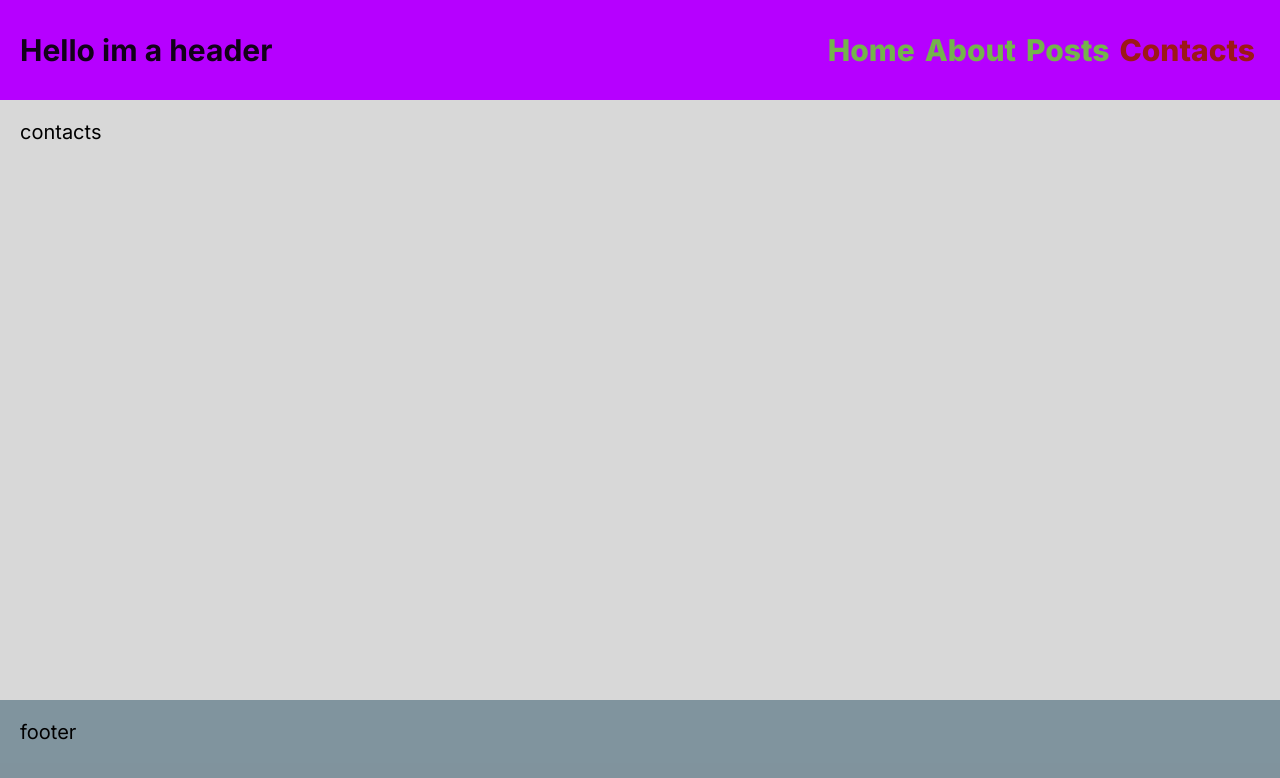
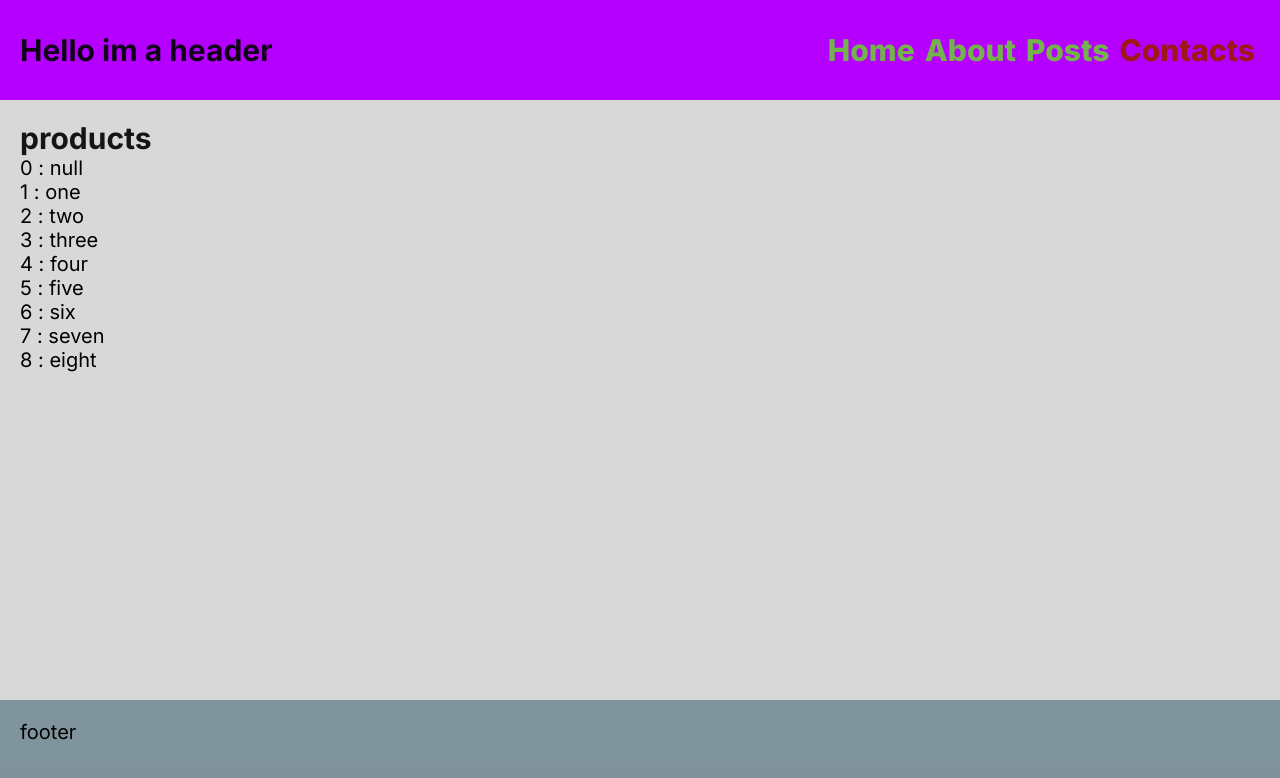
Before and after one commit to kozzztia/next-13-client, a Next.js app: page /contacts in a window 1280 px wide. Shown: the top 778 px of the page. Built offline with nearby package versions, Linux system fonts and the light colour scheme.

Commit message:
roure api example get

```diff
--- /dev/null
+++ b/app/api/products/products.ts
@@ -0,0 +1,18 @@
+
+
+
+type productsType = {
+    id : number,
+    name : string,
+}
+export const products : productsType[] = [
+    {id : 0 , name : "null"},
+    {id : 1 , name : "one"},
+    {id : 2 , name : "two"},
+    {id : 3 , name : "three"},
+    {id : 4 , name : "four"},
+    {id : 5 , name : "five"},
+    {id : 6 , name : "six"},
+    {id : 7 , name : "seven"},
+    {id : 8 , name : "eight"},
+]
--- /dev/null
+++ b/app/api/products/route.ts
@@ -0,0 +1,15 @@
+import {NextResponse} from "next/server";
+import {products} from "./products";
+type productType = {
+    id :number;
+    name  : string;
+}
+export  const GET = async(req :Request, res : Response)=> {
+    return NextResponse.json(products)
+}
+
+// export const POST = async (req : Request, res : Response)=>{
+//     const body : productType = await req.json();
+//     products.push(body);
+//     return NextResponse.json(req);
+// }
--- a/app/contacts/page.tsx
+++ b/app/contacts/page.tsx
@@ -1,17 +1,27 @@
+
 import React from 'react';
 import style from "./style.module.css";
+
+import {text} from "@/public/dictionary/text";
+import HeaderTitle from "@/components/ui-kit/Titles/HeaderTitle";
+import {getAllProducts} from "@/services/getAllProducts";
 import {Metadata} from "next";
+import ProductList from "@/components/ui-kit/ProductList/ProductList";
 
 
 
 export const metadata: Metadata = {
-    title: 'contacts',
-    description: 'Generated by create next app',
+    title: 'products',
+    description: '...',
 }
-const Page = () => {
+
+
+const Page =  () => {
+    const {contactsTitle} = text;
     return (
         <div className={style.contacts}>
-            contacts
+            <HeaderTitle title={contactsTitle} />
+            <ProductList/>
         </div>
     );
 };
--- a/app/posts/[id]/page.tsx
+++ b/app/posts/[id]/page.tsx
@@ -31,7 +31,7 @@ const Page = async ({params : {id}} : idParamsType) => {
     return (
         <div className={style.post}>
             <h2>{id}: {title}</h2>
-            <Link href={"/posts/"} className={style.link}>
+            <Link href={"/products/"} className={style.link}>
                 back
             </Link>
         </div>
--- a/app/posts/page.tsx
+++ b/app/posts/page.tsx
@@ -18,7 +18,7 @@ const getPosts = async () : Promise<todosType[]>=>{
 
 
 export const metadata: Metadata = {
-    title: 'posts',
+    title: 'products',
     description: 'Generated by create next app',
 }
 
--- /dev/null
+++ b/components/ui-kit/ProductList/ProductList.tsx
@@ -0,0 +1,25 @@
+'use client'
+
+import React from 'react';
+import style from "./style.module.css"
+import useSWR from "swr";
+import {getAllProducts} from "@/services/getAllProducts";
+import LoadingComponent from "@/components/ui-kit/Loading/LoadingComponent";
+import {postProduct} from "@/services/postProduct";
+
+const ProductList = () => {
+    const {data: products, isLoading, mutate} = useSWR("products", getAllProducts)
+    const body = {id :10 , name : "name"}
+    return (
+        <div className={style.list}>
+            {
+                isLoading ?
+                    <LoadingComponent/>
+                    :
+                    products?.map(product => <p key={product.id}>{product.id} : {product.name}</p>)
+            }
+        </div>
+    );
+};
+
+export default ProductList;
--- /dev/null
+++ b/components/ui-kit/ProductList/style.module.css
@@ -0,0 +1,5 @@
+
+.list{
+    display: flex;
+    flex-direction: column;
+}
--- a/public/dictionary/text.ts
+++ b/public/dictionary/text.ts
@@ -18,4 +18,6 @@ export const text = {
     postsTitle : "Our post made by json & fetch",
 
     inputPlaceholder : "search",
+
+    contactsTitle : "products"
 }
--- /dev/null
+++ b/services/getAllProducts.ts
@@ -0,0 +1,13 @@
+
+
+type productType = {
+    id :number;
+    name  : string;
+}
+
+
+export const getAllProducts = async () : Promise<productType[] | undefined> => {
+    const data = await fetch("http://localhost:3000/api/products");
+    if(!data.ok) throw new Error("shit can happen")
+    return data.json()
+}
--- /dev/null
+++ b/services/postProduct.ts
@@ -0,0 +1,15 @@
+import {getAllProducts} from "@/services/getAllProducts";
+
+type productType = {
+    id :number;
+    name  : string;
+}
+
+export const postProduct = async (body:productType)=>{
+    const res = await fetch("http://localhost:3000/api/products" , {
+        method: "POST",
+        body : JSON.stringify(body),
+    });
+    if(!res.ok) throw new Error("shit can happen")
+    return res.json()
+}
```
Also changed, not shown: public/helper/helper.ts (deleted, +0 -8 lines).
